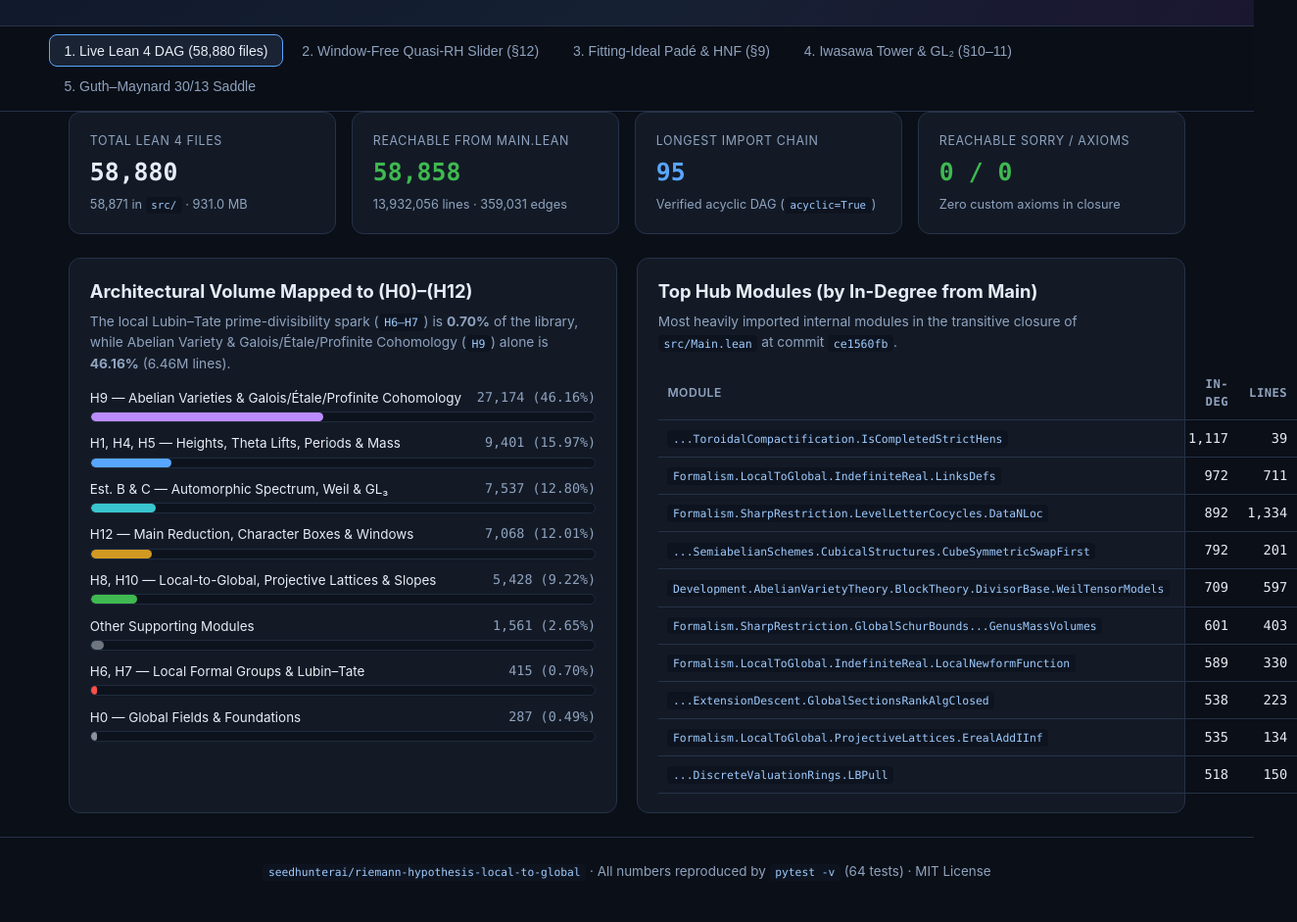
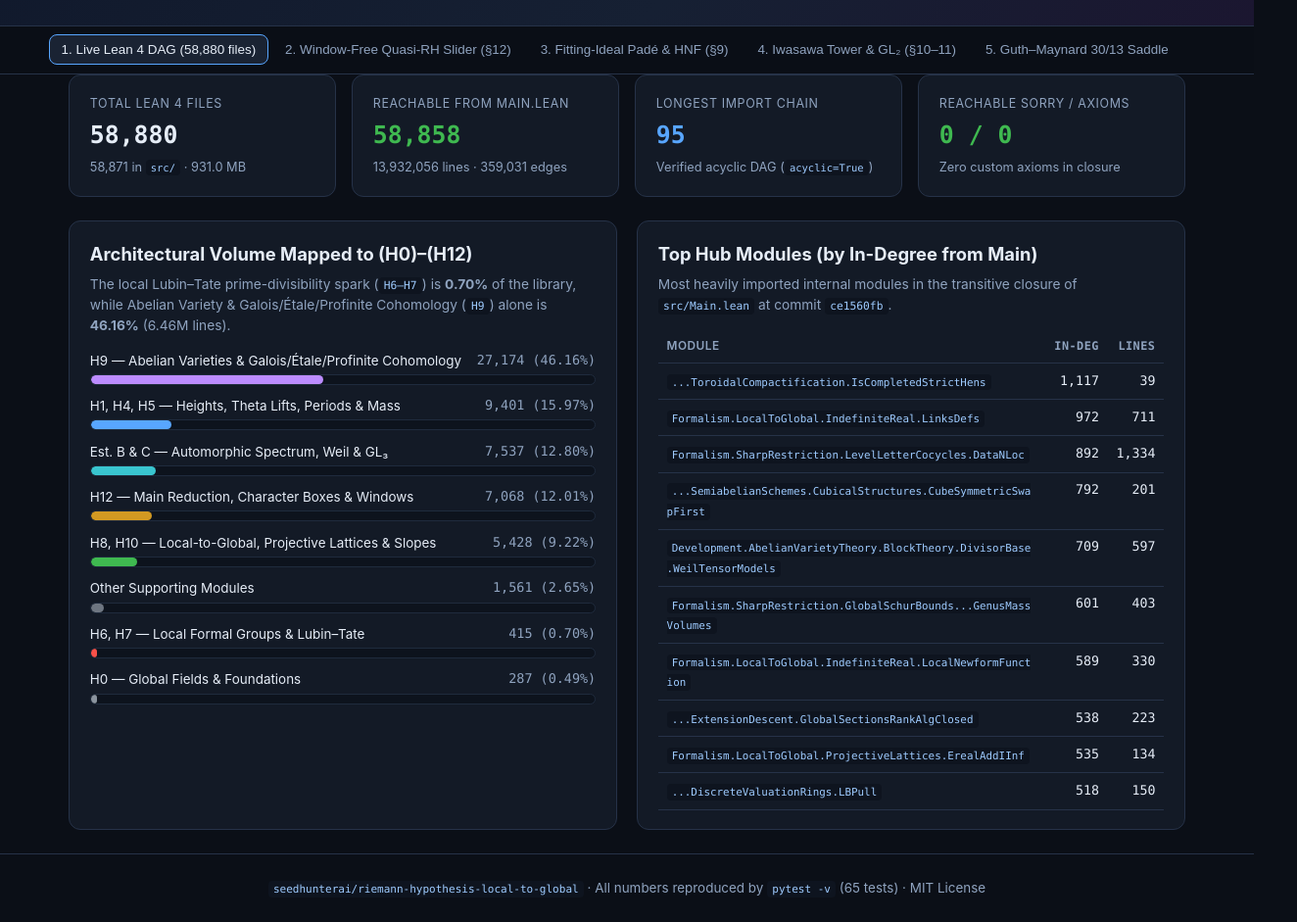
Before and after one commit to seedhunterai/riemann-hypothesis-local-to-global, a plain HTML site: page docs/index.html in a window 1280 px wide. Shown: the part 267-1208 px from the top of the page at 98% size, 1324 px wide, since content can reach past the window. Drawn offline with Linux system fonts and the light colour scheme.

Commit message:
Fix Top Hub Modules card overflow, single-row tab bar, and 65-test footer

```diff
--- a/docs/index.html
+++ b/docs/index.html
@@ -55,12 +55,12 @@
       border-bottom: 1px solid var(--border);
     }
     .tab-bar {
-      display: flex; flex-wrap: wrap; gap: 0.25rem; padding: 0.55rem 0;
+      display: flex; flex-wrap: nowrap; overflow-x: auto; gap: 0.3rem; padding: 0.55rem 0;
     }
     .tab-btn {
       background: transparent; color: var(--muted); border: 1px solid transparent;
-      padding: 0.45rem 0.9rem; border-radius: 8px; cursor: pointer;
-      font-size: 0.88rem; font-weight: 500; transition: all 0.15s ease;
+      padding: 0.42rem 0.72rem; border-radius: 8px; cursor: pointer; white-space: nowrap;
+      font-size: 0.84rem; font-weight: 500; transition: all 0.15s ease;
     }
     .tab-btn:hover { color: var(--text); background: var(--surface); }
     .tab-btn.active { color: var(--text); background: var(--surface-2); border-color: var(--accent); }
@@ -73,8 +73,9 @@
     .grid-2 { display: grid; grid-template-columns: repeat(auto-fit, minmax(360px, 1fr)); gap: 1.25rem; margin-bottom: 1.5rem; }
     .card {
       background: var(--surface); border: 1px solid var(--border); border-radius: 12px;
-      padding: 1.2rem 1.3rem;
+      padding: 1.2rem 1.3rem; min-width: 0; overflow: hidden;
     }
+    .table-wrap { width: 100%; overflow-x: auto; }
     .card h2 { margin: 0 0 0.4rem; font-size: 1.15rem; }
     .card h3 { margin: 0 0 0.6rem; font-size: 0.98rem; color: #cfe0f5; }
     .kpi-label { font-size: 0.78rem; color: var(--muted); text-transform: uppercase; letter-spacing: 0.05em; }
@@ -82,15 +83,15 @@
     .kpi-sub { font-size: 0.8rem; color: var(--muted); margin-top: 0.2rem; }
 
     .bar-row { margin-bottom: 0.7rem; }
-    .bar-meta { display: flex; justify-content: space-between; font-size: 0.84rem; margin-bottom: 0.22rem; }
+    .bar-meta { display: flex; justify-content: space-between; font-size: 0.84rem; margin-bottom: 0.22rem; gap: 0.5rem; }
     .bar-track { height: 11px; background: #0d131d; border-radius: 6px; overflow: hidden; border: 1px solid #1f2b3d; }
     .bar-fill { height: 100%; border-radius: 6px; transition: width 0.3s ease; }
 
-    table { width: 100%; border-collapse: collapse; font-size: 0.85rem; }
-    th, td { padding: 0.5rem 0.6rem; border-bottom: 1px solid var(--border); text-align: left; }
-    th { color: var(--muted); font-weight: 600; font-size: 0.76rem; text-transform: uppercase; letter-spacing: 0.04em; }
-    td.num, th.num { text-align: right; font-family: var(--mono); }
-    code { font-family: var(--mono); font-size: 0.84em; background: #0e141f; padding: 0.12rem 0.35rem; border-radius: 4px; color: #9ecbff; }
+    table { width: 100%; border-collapse: collapse; font-size: 0.83rem; table-layout: auto; }
+    th, td { padding: 0.48rem 0.55rem; border-bottom: 1px solid var(--border); text-align: left; vertical-align: top; }
+    th { color: var(--muted); font-weight: 600; font-size: 0.74rem; text-transform: uppercase; letter-spacing: 0.04em; white-space: nowrap; }
+    td.num, th.num { text-align: right; font-family: var(--mono); white-space: nowrap; }
+    code { font-family: var(--mono); font-size: 0.82em; background: #0e141f; padding: 0.12rem 0.32rem; border-radius: 4px; color: #9ecbff; overflow-wrap: anywhere; word-break: break-word; }
 
     .slider-box {
       background: var(--surface-2); border: 1px solid var(--border); border-radius: 10px;
@@ -185,12 +186,14 @@
         <p style="color:var(--muted);font-size:0.86rem;margin-top:0">
           Most heavily imported internal modules in the transitive closure of <code>src/Main.lean</code> at commit <code>ce1560fb</code>.
         </p>
+        <div class="table-wrap">
           <table>
             <thead>
               <tr><th>Module</th><th class="num">In-Deg</th><th class="num">Lines</th></tr>
             </thead>
             <tbody id="hub-table"></tbody>
           </table>
+        </div>
       </div>
     </div>
   </section>
@@ -336,7 +339,7 @@
 
 <footer>
   <div class="container">
-    <code>seedhunterai/riemann-hypothesis-local-to-global</code> &middot; All numbers reproduced by <code>pytest -v</code> (64 tests) &middot; MIT License
+    <code>seedhunterai/riemann-hypothesis-local-to-global</code> &middot; All numbers reproduced by <code>pytest -v</code> (65 tests) &middot; MIT License
   </div>
 </footer>
 
```
Lines whose indentation alone changed are shown as unchanged.
